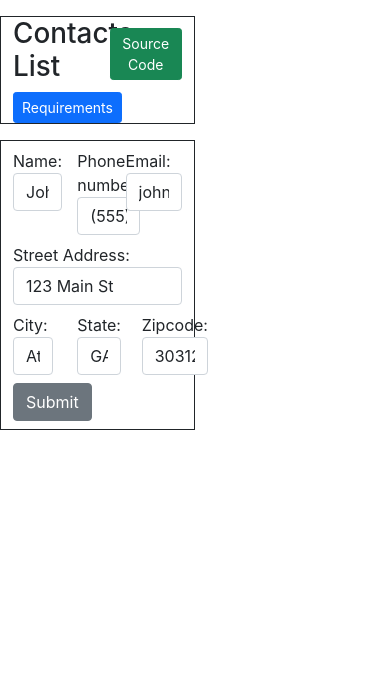
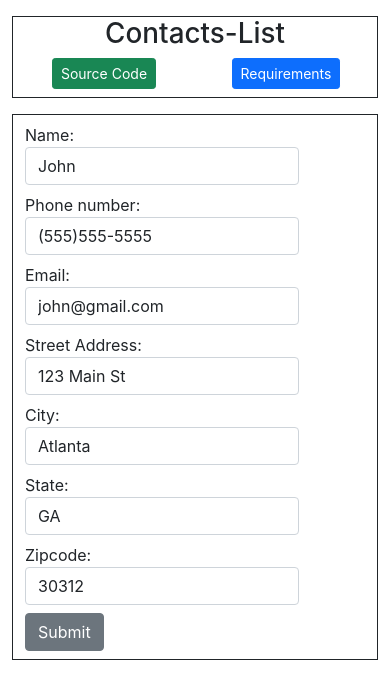
Before and after one commit to mkuek/contact-list, a React (Create React App) app: page / in a window 390 px wide. Shown: the top 698 px of the page. Built offline with nearby package versions, Linux system fonts and the light colour scheme.

Commit message:
Update responsiveness

```diff
--- a/src/App.js
+++ b/src/App.js
@@ -91,13 +91,13 @@ function App() {
 
   return (
     <div className="container ">
-      <div className="row">
-        <div className="col-6 offset-m-1">
-          <div className="row align-items-center border border-dark my-3">
-            <div className="col-6">
+      <div className="row justify-content-center">
+        <div className={`col-lg-6 col-md-6 col-sm-12 px-4`}>
+          <div className="row align-items-center border border-dark my-3 ">
+            <div className="col-lg-6 col-lg-12 text-center">
               <h1>Contacts-List</h1>
             </div>
-            <div className="col">
+            <div className="col mb-2 text-center">
               <a
                 className="btn btn-success btn-sm"
                 href="https://github.com/mkuek/contact-list"
@@ -105,7 +105,7 @@ function App() {
                 Source Code
               </a>
             </div>
-            <div className="col">
+            <div className="col mb-2 text-center">
               <button
                 type="button"
                 className="btn btn-primary btn-sm"
@@ -180,7 +180,7 @@ function App() {
           <div className="row border border-dark">
             <form className="my-2">
               <div className="row">
-                <div className="col-4">
+                <div className="col-lg-4 col-md-12 col-xs-12">
                   <label forhtml="contactName" className="form-label">
                     Name:
                     <input
@@ -193,7 +193,7 @@ function App() {
                     />
                   </label>
                 </div>
-                <div className="col-3">
+                <div className="col-lg-3 col-md-6 col-sm-6 col-xs-12">
                   <label forhtml="phone" className="form-label">
                     Phone number:
                     <input
@@ -206,7 +206,7 @@ function App() {
                     />
                   </label>
                 </div>
-                <div className="col-5">
+                <div className="col-lg-5 col-md-6 col-sm-6 col-xs-12">
                   <label forhtml="email" className="form-label">
                     Email:
                     <input
@@ -220,8 +220,7 @@ function App() {
                   </label>
                 </div>
               </div>
-              <div className="row">
-                <div className="row m-0 p-0">
+              <div className="col-lg-12">
                 <label forhtml="address" className="form-label">
                   Street Address:
                   <input
@@ -235,7 +234,8 @@ function App() {
                   />
                 </label>
               </div>
-                <div className="col-4">
+              <div className="row">
+                <div className="col-lg-4 col-md-12 col-sm-6 ">
                   <label forhtml="city" className="form-label">
                     City:
                     <input
@@ -248,7 +248,7 @@ function App() {
                     />
                   </label>
                 </div>
-                <div className="col-4">
+                <div className="col-lg-4 col-md-6 col-sm-6 ">
                   <label forhtml="state" className="form-label">
                     State:
                     <input
@@ -261,7 +261,7 @@ function App() {
                     />
                   </label>
                 </div>
-                <div className="col-4">
+                <div className="col-lg-4 col-md-6 col-sm-6 ">
                   <label forhtml="zip" className="form-label">
                     Zipcode:
                     <input
@@ -302,7 +302,9 @@ function App() {
             </form>
           </div>
         </div>
-        <div className="col-6 col-xl-4 my-3">{contactItems}</div>
+        {contactList.length > 0 && (
+          <div className="col-md-6 col-xl-4 my-3">{contactItems}</div>
+        )}
       </div>
     </div>
   );
--- a/src/Components/Contact.js
+++ b/src/Components/Contact.js
@@ -33,7 +33,7 @@ const Contact = ({
   };
 
   return (
-    <div className="card border-dark text-center">
+    <div className="card border-dark text-center mb-2">
       <div className="card-body p-1">
         <h3 className="card-title">{contact.contactName.toUpperCase()}</h3>
         <h4 className="card-text">{contact.city}</h4>
```
Lines whose indentation alone changed are shown as unchanged.
